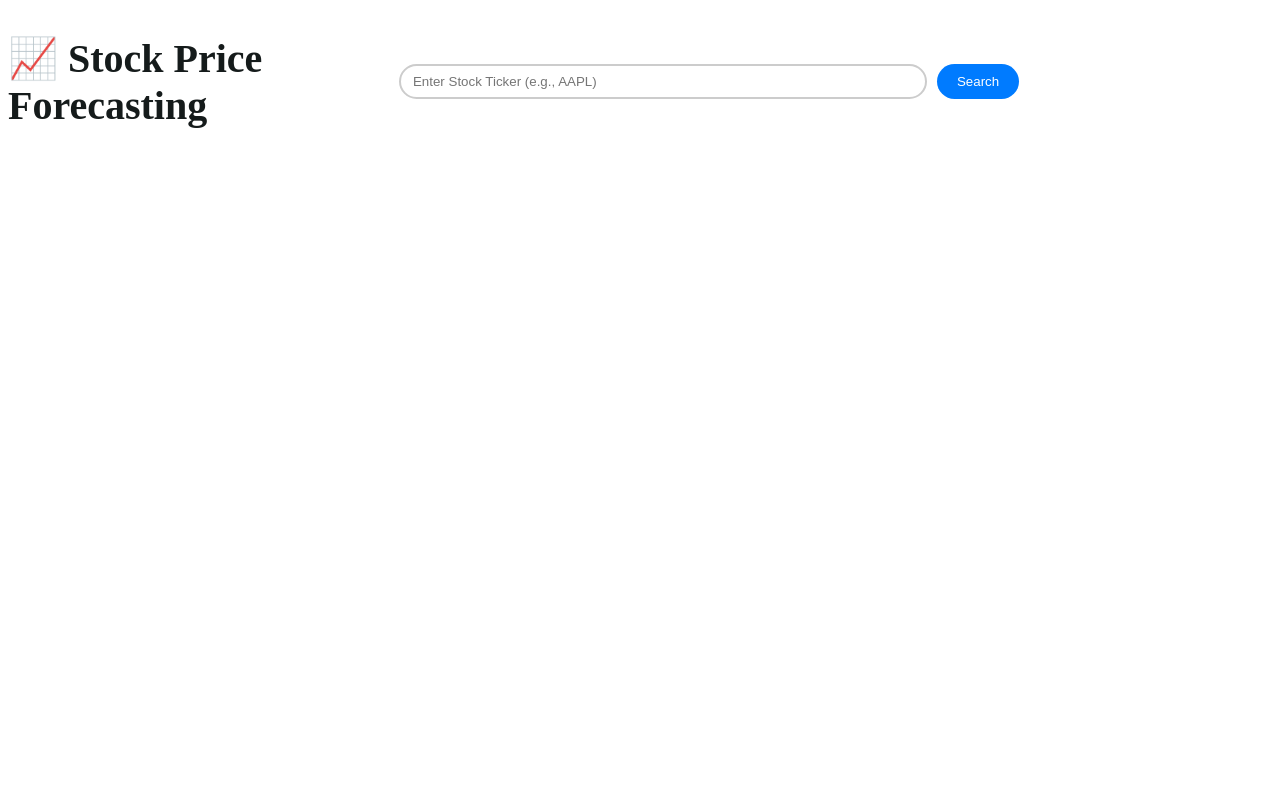
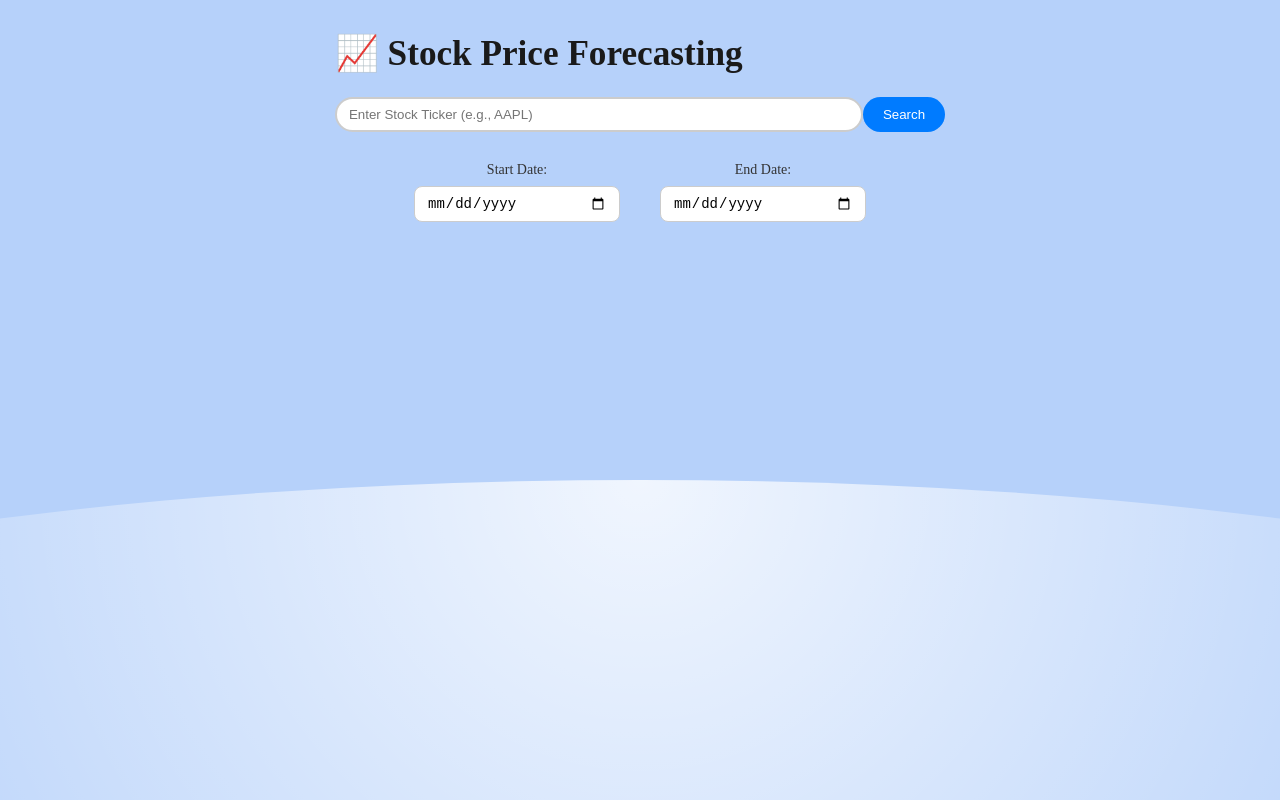
Before and after one commit to shraddhagadale/WeBear-Stock-Time-Series-Forecast, a Next.js app in the folder frontend/: page / in a window 1280 px wide. Built offline with nearby package versions, Linux system fonts and the light colour scheme.

Commit message:
Update Background

```diff
--- a/frontend/pages/index.tsx
+++ b/frontend/pages/index.tsx
@@ -2,10 +2,9 @@
 import { useState } from 'react';
 import axios from 'axios';
 import Head from 'next/head';
-import styles from './SearchBar.module.css';    // Importing the CSS for Search Bar & Button
-import cardStyles from './Cards.module.css';     // Importing the CSS for Cards
-
-
+import styles from './SearchBar.module.css';
+import cardStyles from './Cards.module.css';
+import backgroundStyles from '../styles/Background.module.css';
 
 interface StockData {
   previous_day_info: {
@@ -23,6 +22,8 @@ interface StockData {
 
 const Home = () => {
   const [ticker, setTicker] = useState("");
+  const [startDate, setStartDate] = useState("");      // ✅ Added state for start date
+  const [endDate, setEndDate] = useState("");          // ✅ Added state for end date
   const [stockData, setStockData] = useState<StockData | null>(null);
   const [loading, setLoading] = useState(false);
   const [error, setError] = useState<string | null>(null);
@@ -33,7 +34,11 @@ const Home = () => {
     setStockData(null);
 
     try {
-      const response = await axios.post("http://localhost:8000/forecast", { ticker });
+      const response = await axios.post("http://localhost:8000/forecast", {
+        ticker,
+        start_date: startDate,    // ✅ send to backend
+        end_date: endDate         // ✅ send to backend
+      });
       setStockData(response.data);
     } catch (error) {
       setError("Failed to fetch data. Please try again.");
@@ -49,10 +54,18 @@ const Home = () => {
         <title>Stock Price Forecasting</title>
         <meta name="description" content="Stock Price Forecasting App" />
       </Head>
+
+      {/* Background Layer */}
+      <div className={backgroundStyles.backgroundWrapper}>
+        <div className={backgroundStyles.waveOverlay} />
+      </div>
+
       <div className="main-container">
       <div className={styles.headerContainer}>
+  {/* Title + Search Bar + Button (same row) */}
+  <div className={styles.topRow}>
     <h1 className={styles.appTitle}>📈 Stock Price Forecasting</h1>
-                <div className={styles.searchContainer}>
+
     <input
       type="text"
       value={ticker}
@@ -68,7 +81,35 @@ const Home = () => {
       Search
     </button>
   </div>
+
+  {/* Date Inputs (new centered line below) */}
+  <div className={styles.dateInputsRow}>
+    <div className={styles.dateInputGroup}>
+      <label htmlFor="start-date">Start Date:</label>
+      <input
+        type="date"
+        id="start-date"
+        className={styles.dateInput}
+        placeholder="mm/dd/yyyy"
+        value={startDate}
+        onChange={(e) => setStartDate(e.target.value)}
+      />
     </div>
+    <div className={styles.dateInputGroup}>
+      <label htmlFor="end-date">End Date:</label>
+      <input
+        type="date"
+        id="end-date"
+        className={styles.dateInput}
+        placeholder="mm/dd/yyyy"
+        value={endDate}
+        onChange={(e) => setEndDate(e.target.value)}
+      />
+    </div>
+  </div>
+</div>
+
+
 
         {error && <div className="text-red-500 text-center mb-4">{error}</div>}
 
--- a/frontend/pages/searchBar.module.css
+++ b/frontend/pages/searchBar.module.css
@@ -3,21 +3,23 @@
   display: flex;
   flex-direction: column;
   align-items: center;
+  position: relative;
+  z-index: 1;
 }
 
 /* Header Section Styling */
 .headerContainer {
   display: flex;
+  flex-direction: column;
   align-items: center;
-  justify-content: space-between;
-  width: 80%;
-  margin-bottom: 20px;
+  gap: 20px;
 }
-
 /* Title Styling */
 .appTitle {
-  font-size: 2.5rem;
-  color: #000706ea;
+  font-family: 'Playfair Display', serif;
+  font-size: 2.2rem;
+  font-weight: bold;
+  color: #1a1a1a;
 }
 
 /* Search Bar & Button Container */
@@ -56,3 +58,59 @@
   background-color: #0056b3;
   transform: scale(1.05);
 }
+
+.dateInputsContainer {
+  display: flex;
+  justify-content: center;
+  gap: 20px;
+  margin-top: 16px;
+  font-size: 14px;
+  color: #333;
+}
+
+.dateInputsWrapper {
+  display: flex;
+  flex-direction: column;
+  align-items: center;
+  gap: 12px;
+  margin-top: 16px;
+}
+
+
+
+.dateInputGroup label {
+  margin-bottom: 4px;
+  font-weight: 500;
+  font-size: 14px;
+  color: #333;
+}
+
+/* First row: search bar and button */
+.searchRow {
+  display: flex;
+  justify-content: center;
+  gap: 12px;
+}
+
+/* Date row: centered below */
+.dateInputsRow {
+  display: flex;
+  justify-content: center;
+  gap: 40px;
+  margin-top: 10px;
+}
+
+.dateInputGroup {
+  display: flex;
+  flex-direction: column;
+  align-items: center;
+}
+
+.dateInput {
+  padding: 8px 12px;
+  border-radius: 8px;
+  border: 1px solid #ccc;
+  font-size: 14px;
+  width: 180px;
+  margin-top: 4px;
+}
--- /dev/null
+++ b/frontend/styles/Background.module.css
@@ -0,0 +1,26 @@
+/* Background.module.css */
+
+.backgroundWrapper {
+    position: fixed;
+    top: 0;
+    left: 0;
+    right: 0;
+    bottom: 0;
+    background: linear-gradient(135deg, rgb(182, 209, 250), rgb(182, 209, 250));
+    background-attachment: fixed;
+    z-index: -1;
+    overflow: hidden;
+  }
+
+  .waveOverlay {
+    position: absolute;
+    bottom: -100px;
+    left: -50px;
+    right: -50px;
+    height: 300px;
+    background: radial-gradient(circle at 50% 0%, rgba(255, 255, 255, 0.8), transparent 70%);
+    transform: scale(1.8);
+    border-radius: 50%;
+
+
+  }
```
Lines whose indentation alone changed are shown as unchanged.
